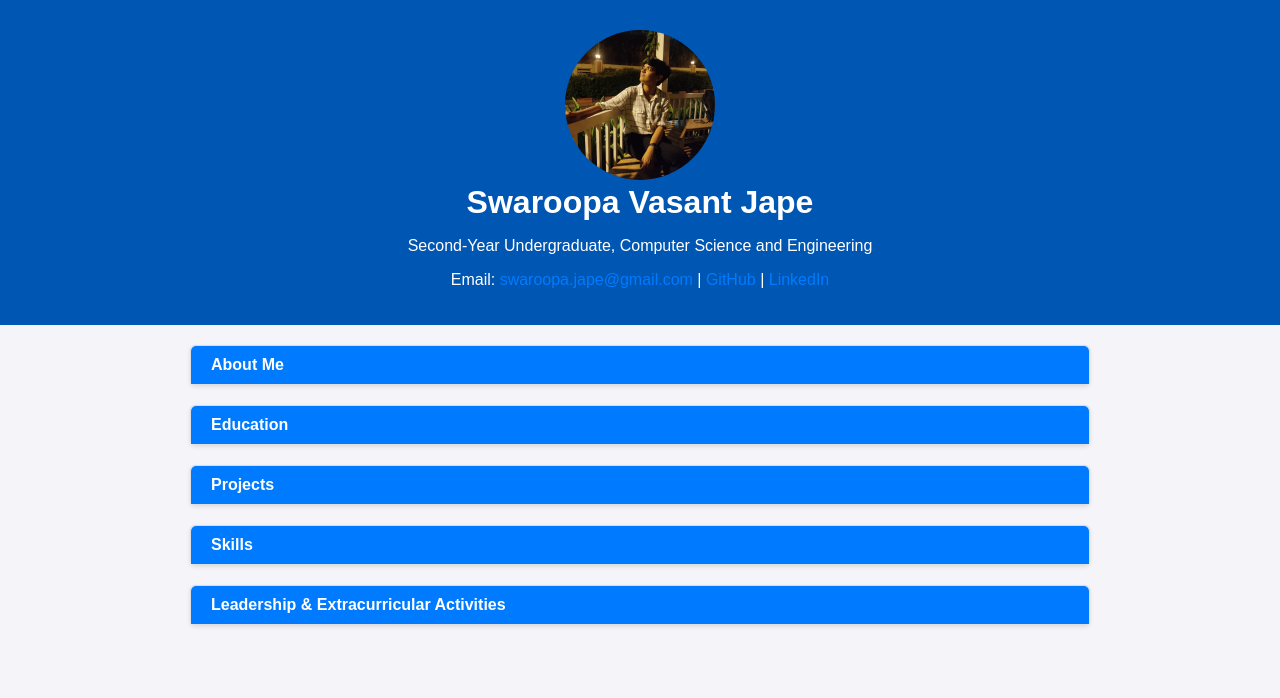
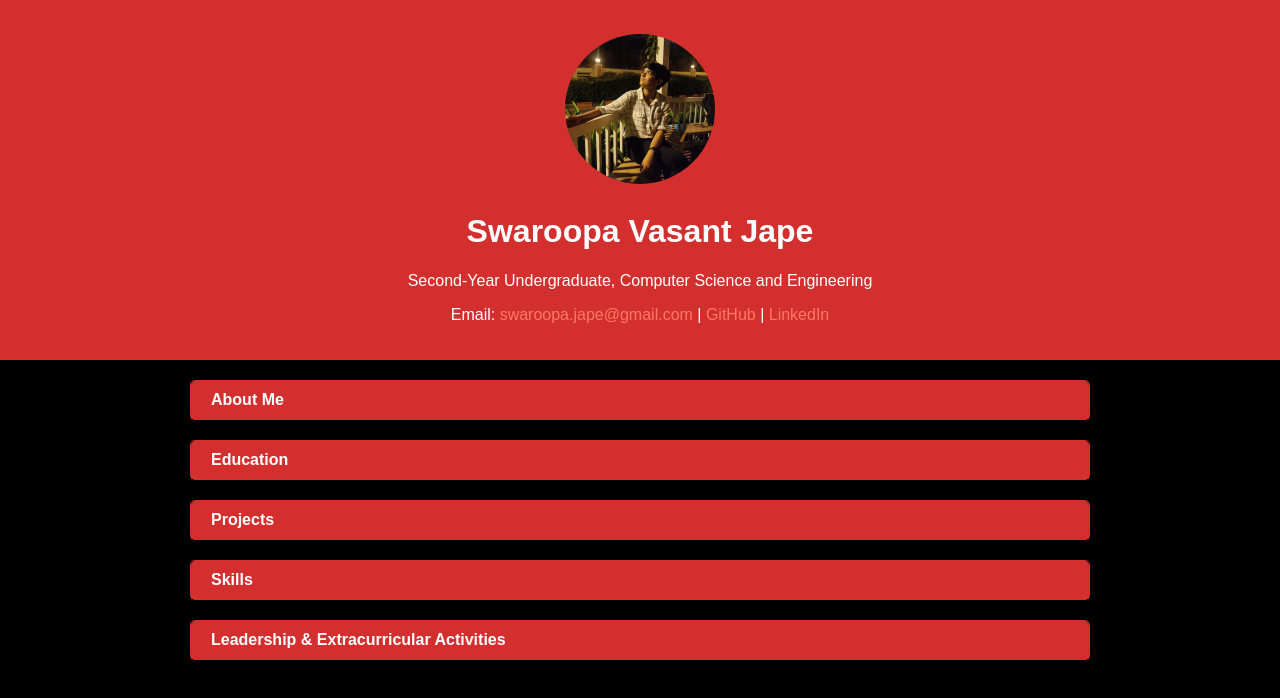
Before and after one commit to SwaroopaJape/Introduction_to_me, a plain HTML site: page index.html in a window 1280 px wide. Drawn offline with Linux system fonts and the light colour scheme.

Commit message:
Update index.html

```diff
--- a/index.html
+++ b/index.html
@@ -9,17 +9,14 @@
         font-family: Arial, sans-serif;
         margin: 0;
         padding: 0;
-            background-color: #f4f4f9;
-            color: #333;
+        background-color: #000;
+        color: #fff;
     }
     header {
-            background: #0056b3;
+        background: #d32f2f;
         color: #fff;
         padding: 20px 0;
         text-align: center;
-        }
-        header h1 {
-            margin: 0;
     }
     header img {
         width: 150px;
@@ -27,6 +24,7 @@
         border-radius: 50%;
         object-fit: cover;
         margin-top: 10px;
+        border: 4px solid #d32f2f;
     }
     .container {
         width: 90%;
@@ -34,15 +32,15 @@
         margin: 20px auto;
     }
     .section {
-            background: #fff;
-            border: 1px solid #ddd;
+        background: #222;
+        border: 1px solid #d32f2f;
         border-radius: 5px;
         margin-bottom: 20px;
         box-shadow: 0 2px 4px rgba(0, 0, 0, 0.1);
     }
     .section-header {
         padding: 10px 20px;
-            background: #007bff;
+        background: #d32f2f;
         color: #fff;
         cursor: pointer;
         font-weight: bold;
@@ -53,7 +51,7 @@
         border-top-right-radius: 5px;
     }
     .section-header:hover {
-            background: #0056b3;
+        background: #a42424;
     }
     .section-content {
         display: none;
@@ -63,16 +61,17 @@
         display: block;
     }
     .active .section-header {
-            background: #0056b3;
+        background: #a42424;
     }
     a {
-            color: #007bff;
+        color: #ff7961;
         text-decoration: none;
     }
     a:hover {
         text-decoration: underline;
     }
 </style>
+
     <script>
         document.addEventListener('DOMContentLoaded', () => {
             const headers = document.querySelectorAll('.section-header');
```
Lines whose indentation alone changed are shown as unchanged.
